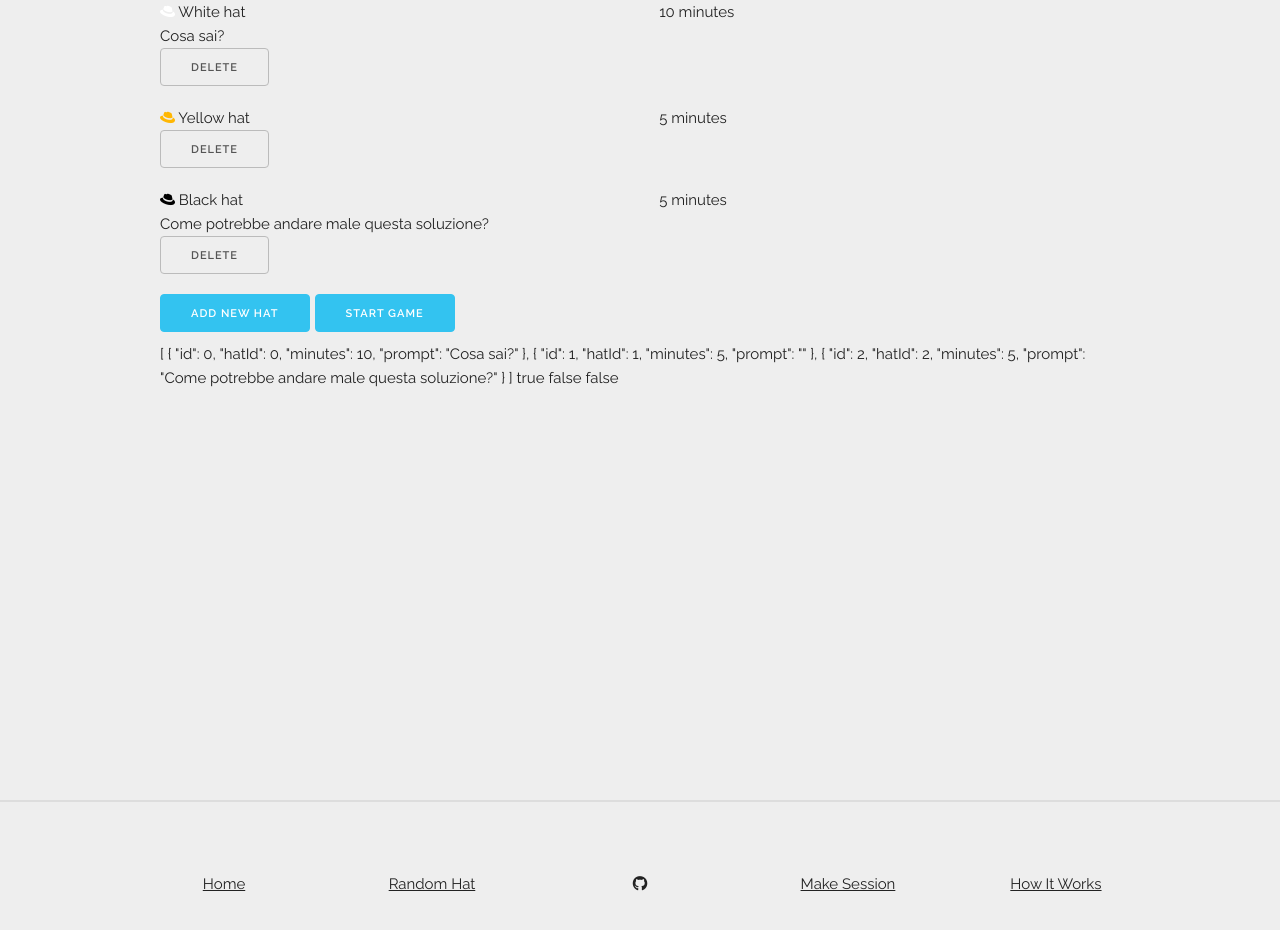
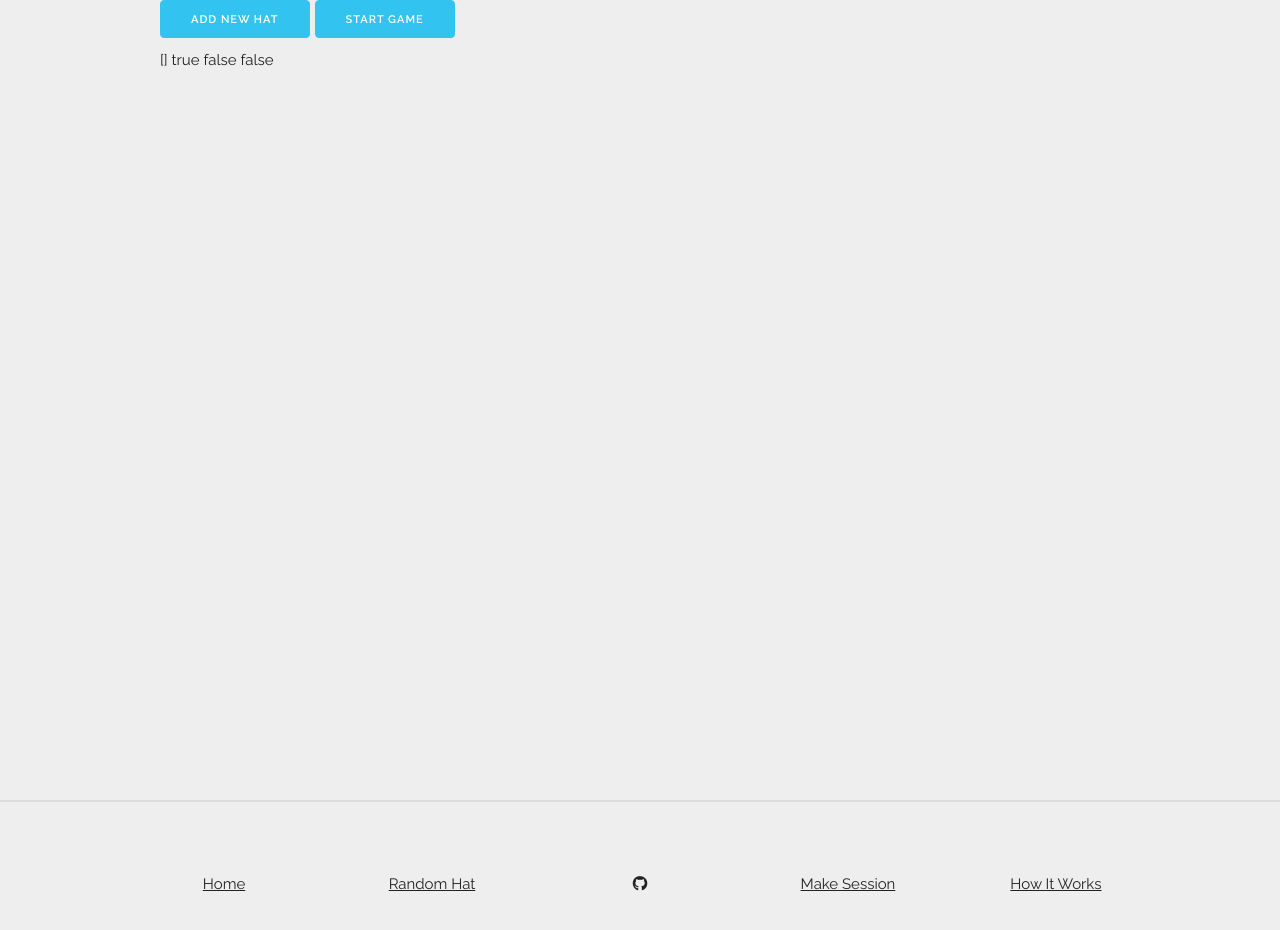
Before and after one commit to scamgi/hats, a Vue app: page /make-session in a window 1280 px wide. Shown: the top 930 px of the page. Built offline with nearby package versions, Linux system fonts and the light colour scheme.

Commit message:
makesessionview modified

```diff
--- a/src/views/MakeSessionView.vue
+++ b/src/views/MakeSessionView.vue
@@ -53,27 +53,7 @@ export default defineComponent({
     }
   },
   created() {
-    let s: SessionItem[] = [
-      {
-        id: 0,
-        hatId: 0,
-        minutes: 10,
-        prompt: 'Cosa sai?'
-      },
-      {
-        id: 1,
-        hatId: 1,
-        minutes: 5,
-        prompt: ''
-      },
-      {
-        id: 2,
-        hatId: 2,
-        minutes: 5,
-        prompt: 'Come potrebbe andare male questa soluzione?'
-      },
-    ];
-    this.session = s;
+    this.session = [];
     this.showPlanner = true;
   }
 });
```
